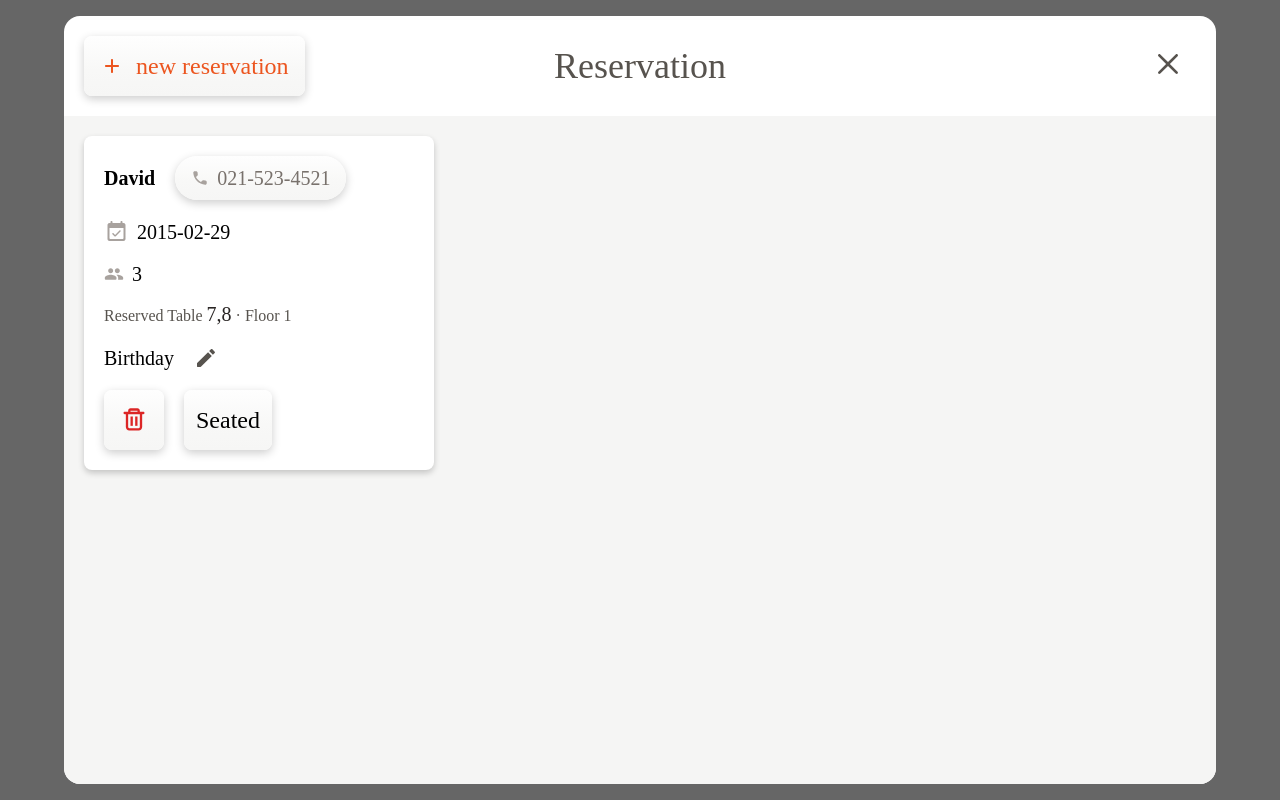
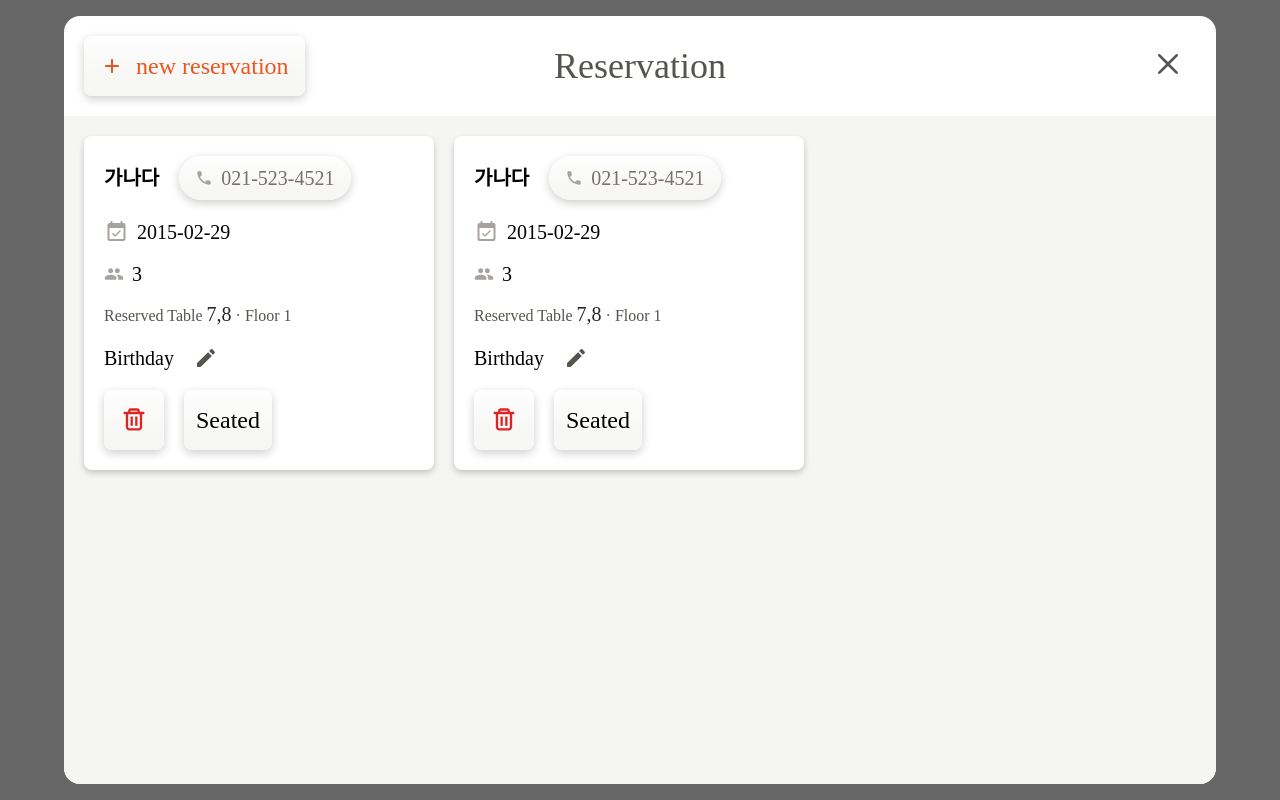
Before and after one commit to Haegnim/quiz-manage-reservations, a SvelteKit app: page / in a window 1280 px wide. Built offline with nearby package versions, Linux system fonts and the light colour scheme.

Commit message:
Feat : store

```diff
--- a/src/routes/+page.svelte
+++ b/src/routes/+page.svelte
@@ -1,21 +1,24 @@
 <script lang="ts">
 	import Header from '../components/layout/header.svelte';
 	import Link from '../components/common/link.svelte';
-  import PlusIcon from '../../static/add.svg?raw'
+	import PlusIcon from '../../static/add.svg?raw';
 	import ReservationCard from '../components/reservationCard.svelte';
-  let title = 'Reservation'
-  let route = '/edit'
-  let customClass = 'orange'
+	import { reservation } from '../store/stores.js';
+	let title = 'Reservation';
+	let route = '/edit';
+	let customClass = 'orange';
 	let data = {
-    name : 'David',
+		name: 'David',
 		phoneNumber: '021-523-4521',
 		guests: 3,
-    selectTable: [7,8],
+		selectTable: [7, 8],
 		memo: 'Birthday',
 		date: '2015-02-29',
 		params: '1'
-  }
+	};
+	console.log(reservation);
 </script>
+
 <Header {title}>
 	<Link {route} {customClass}>
 		{@html PlusIcon}
@@ -24,17 +27,21 @@
 </Header>
 <div class="reservation-container">
 	<ul>
+		{#each $reservation as reservation, index (index)}
+			<ReservationCard data={reservation} />
+		{/each}
+	</ul>
+</div>
 
-    <ReservationCard
-    {data}
-    />
-  </ul>
-
-</div>
 <style>
-.reservation-container{
-  background-color: #F5F5F4;
+	.reservation-container {
+		background-color: #f5f5f4;
 		padding: 20px;
 		height: calc(100% - 90px);
 	}
+	ul {
+		display: flex;
+		flex-wrap: wrap;
+		gap: 20px;
+	}
 </style>
--- /dev/null
+++ b/src/store/stores.js
@@ -0,0 +1,22 @@
+import { writable } from 'svelte/store';
+
+export const reservation = writable([
+	{
+		name: '가나다',
+		phoneNumber: '021-523-4521',
+		guests: 3,
+		selectTable: [7, 8],
+		memo: 'Birthday',
+		date: '2015-02-29',
+		params: '1'
+	},
+	{
+		name: '가나다',
+		phoneNumber: '021-523-4521',
+		guests: 3,
+		selectTable: [7, 8],
+		memo: 'Birthday',
+		date: '2015-02-29',
+		params: '1'
+	}
+]);
```
Lines whose indentation alone changed are shown as unchanged.
